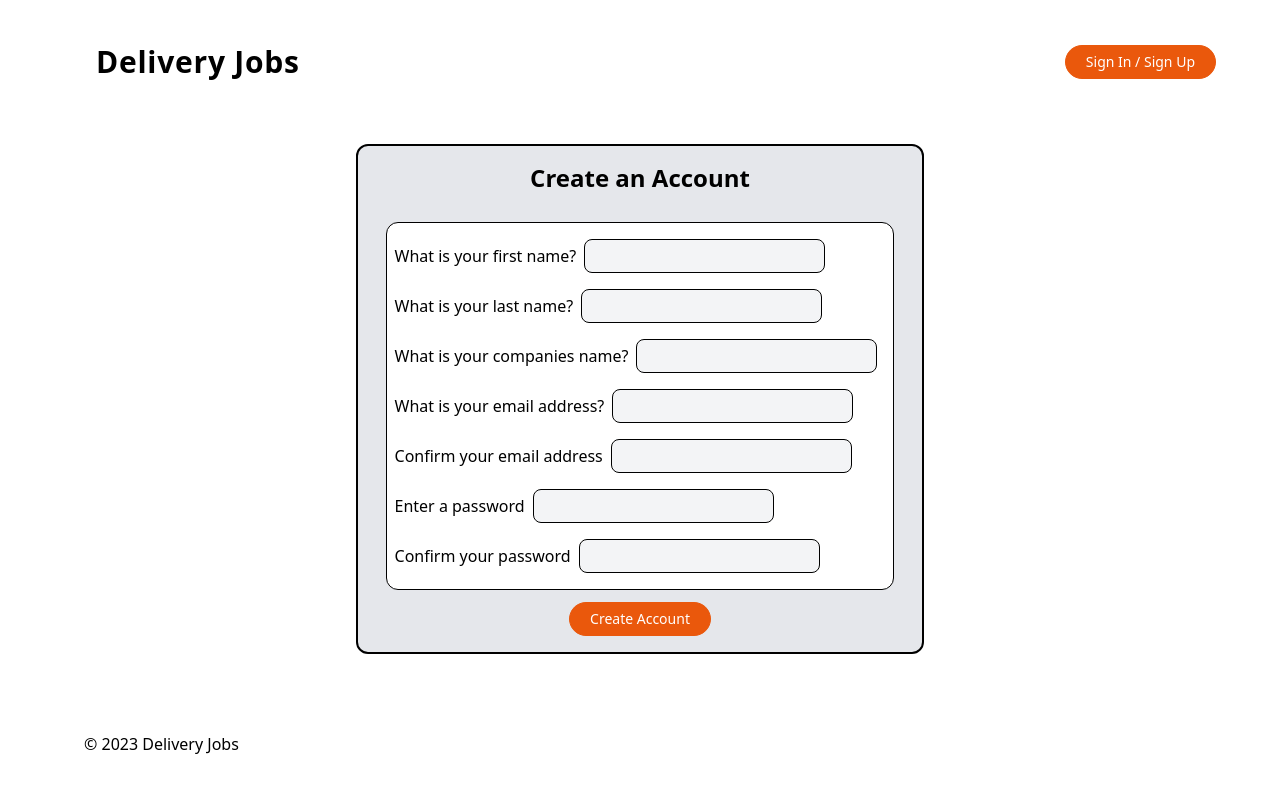
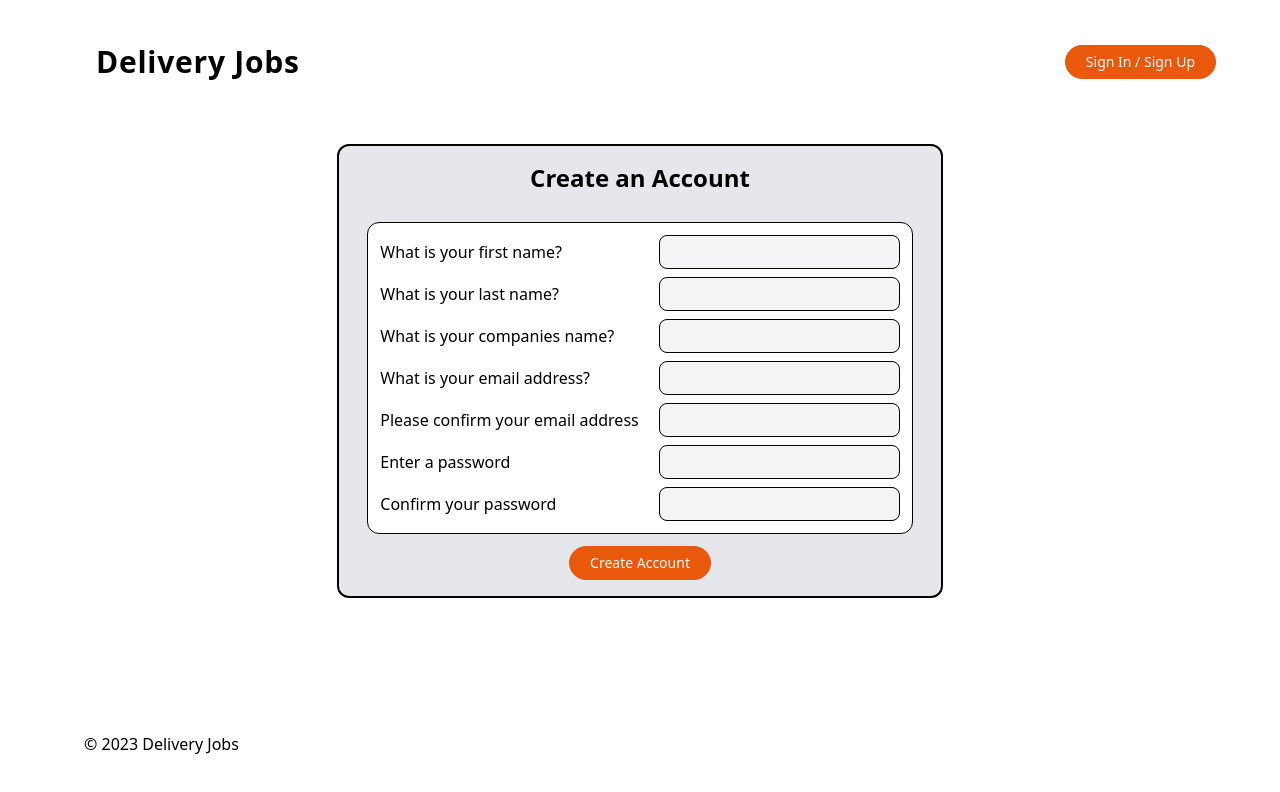
Before and after one commit to elibodo/delivery-jobs, a Next.js app: page /signUp in a window 1280 px wide. Shown: the top 792 px of the page. Built offline with nearby package versions, Linux system fonts and the light colour scheme.

Commit message:
styled sign up page

```diff
--- a/app/signUp/page.jsx
+++ b/app/signUp/page.jsx
@@ -1,61 +1,40 @@
 import React from "react";
 import Link from "next/link";
+import "@styles/globals.css";
 
 const signUp = () => {
   return (
     <section className="flex flex-col justify-center content-center items-center bg-gray-200 border-black border-2 p-4 rounded-xl">
       <h1 className="text-2xl font-bold mb-4">Create an Account</h1>
-      <div className="flex flex-col border border-black m-3 p-2 rounded-xl bg-white">
-        <label>
-          What is your first name?
-          <input
-            type="text"
-            required
-            className="p-1 m-2 border border-black rounded-lg bg-gray-100"
-          ></input>
-        </label>
-        <label className=" justify-between">
-          What is your last name?
-          <input
-            type="text"
-            className="p-1 m-2 border border-black rounded-lg bg-gray-100"
-          ></input>
-        </label>
-        <label>
-          What is your companies name?
-          <input
-            type="text"
-            className="p-1 m-2 border border-black rounded-lg bg-gray-100"
-          ></input>
-        </label>
-        <label>
-          What is your email address?
-          <input
-            type="text"
-            className="p-1 m-2 border border-black rounded-lg bg-gray-100"
-          ></input>
-        </label>
-        <label>
-          Confirm your email address
-          <input
-            type="text"
-            className="p-1 m-2 border border-black rounded-lg bg-gray-100"
-          ></input>
-        </label>
-        <label>
-          Enter a password
-          <input
-            type="text"
-            className="p-1 m-2 border border-black rounded-lg bg-gray-100"
-          ></input>
-        </label>
-        <label>
-          Confirm your password
-          <input
-            type="text"
-            className="p-1 m-2 border border-black rounded-lg bg-gray-100"
-          ></input>
-        </label>
+      <div className="flex flex-col justify-between border border-black m-3 p-2 rounded-xl bg-white">
+        <div className="label_input_text">
+          <label>What is your first name?</label>
+          <input type="text" required className="input_style"></input>
+        </div>
+        <div className="label_input_text">
+          <label>What is your last name?</label>
+          <input type="text" required className="input_style"></input>
+        </div>
+        <div className="label_input_text">
+          <label>What is your companies name?</label>
+          <input type="text" required className="input_style"></input>
+        </div>
+        <div className="label_input_text">
+          <label>What is your email address?</label>
+          <input type="text" required className="input_style"></input>
+        </div>
+        <div className="label_input_text">
+          <label>Please confirm your email address</label>
+          <input type="text" required className="input_style"></input>
+        </div>
+        <div className="label_input_text">
+          <label>Enter a password</label>
+          <input type="text" required className="input_style"></input>
+        </div>
+        <div className="label_input_text">
+          <label>Confirm your password</label>
+          <input type="text" required className="input_style"></input>
+        </div>
       </div>
       <div>
         <Link href={"/"} className="black_button">
--- a/styles/globals.css
+++ b/styles/globals.css
@@ -75,3 +75,11 @@
 .footer_text {
   @apply mt-auto text-left p-5 w-full;
 }
+
+.label_input_text {
+  @apply flex justify-between content-center items-center p-1;
+}
+
+.input_style {
+  @apply ml-5 p-1 border border-black rounded-lg bg-gray-100;
+}
```
